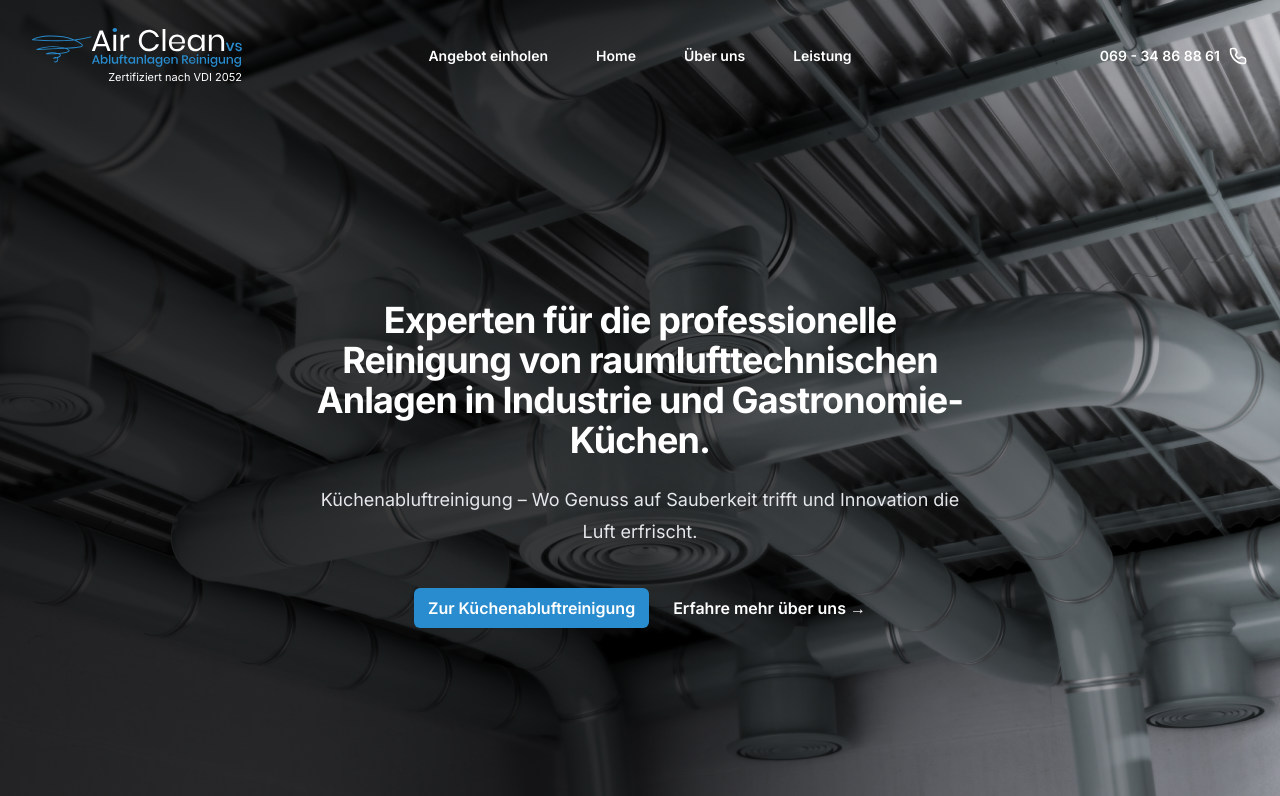
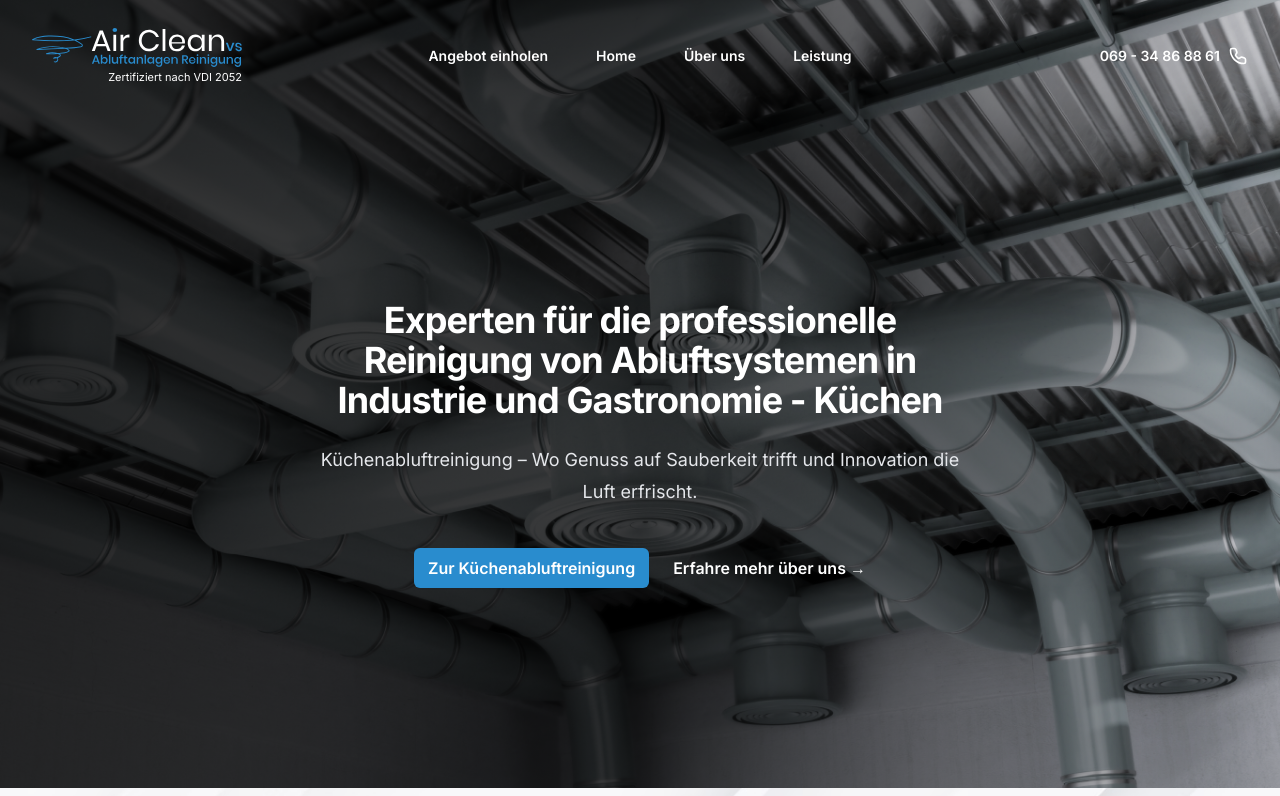
Before and after one commit to DevBerkcan/Air.Clean.Setec, a Next.js app: page / in a window 1280 px wide. Shown: the top 796 px of the page. Built offline with nearby package versions, Linux system fonts and the light colour scheme.

Commit message:
Change hero section texts

```diff
--- a/src/components/HeroSection.tsx
+++ b/src/components/HeroSection.tsx
@@ -12,7 +12,7 @@ const HeroSection: any = () => {
           <div className="max-w-2xl mx-auto">
             <div className="relative text-center z-20">
               <h1 className="text-2xl font-bold tracking-tight text-white sm:text-4xl">
-                Experten für die professionelle Reinigung von raumlufttechnischen Anlagen in Industrie und Gastronomie-Küchen.
+                Experten für die professionelle Reinigung von Abluftsystemen in Industrie und Gastronomie - Küchen
               </h1>
               <p className="mt-6 text-lg leading-8 text-gray-200">
                 Küchenabluftreinigung – Wo Genuss auf Sauberkeit trifft und Innovation die Luft erfrischt.
```
